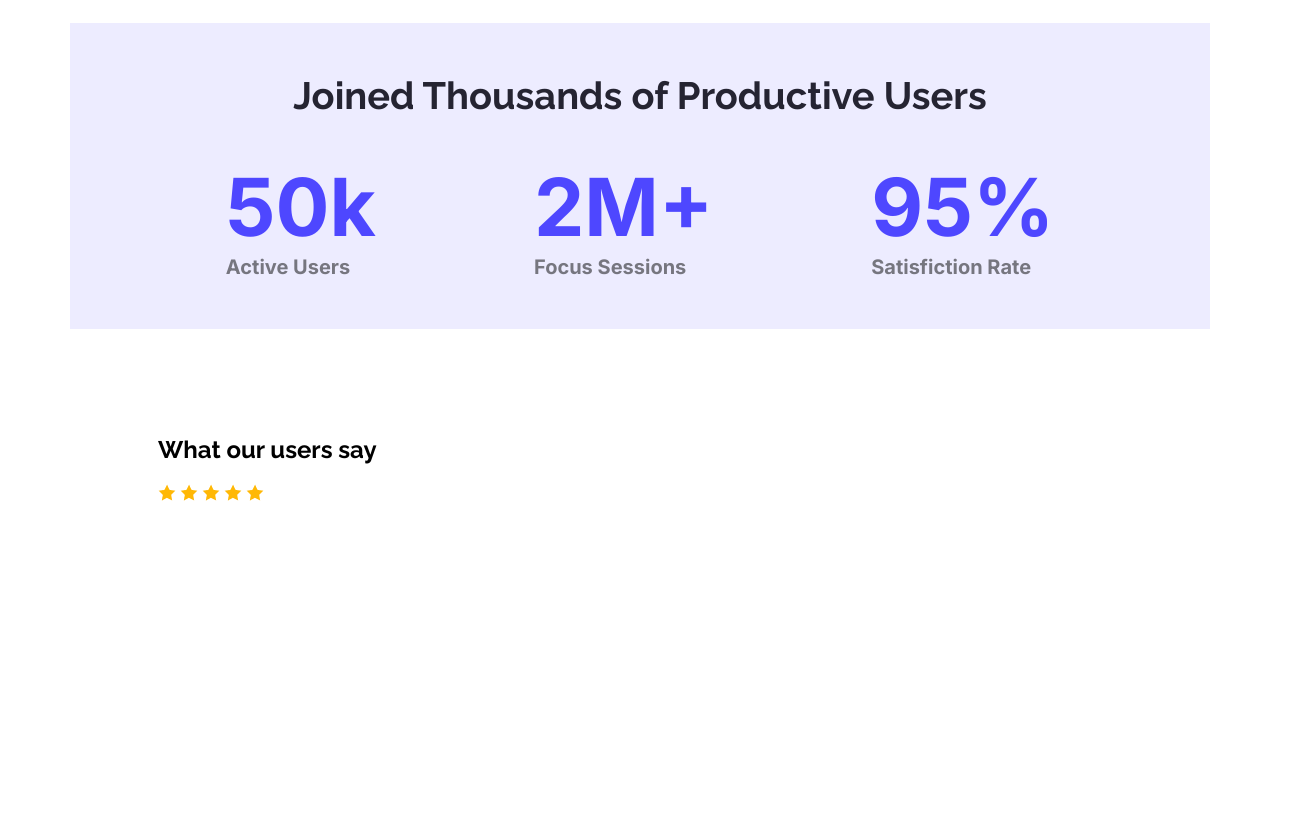
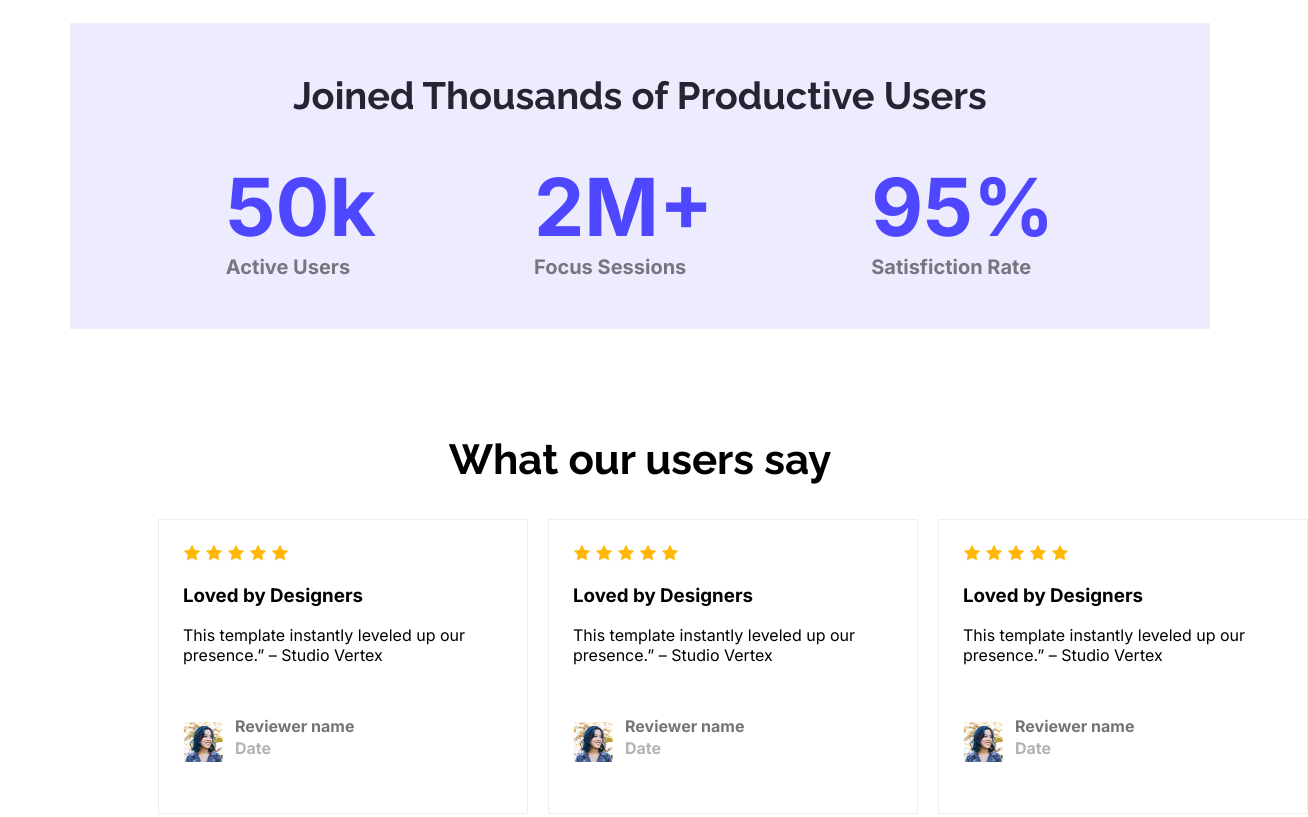
Before and after one commit to CodePoint-46615/landing-launchpad, a plain HTML site: page index.html in a window 1280 px wide. Shown: the part 1531-2348 px from the top of the page, 1308 px wide, since content can reach past the window. Before the commit the page ends 2044 px from the top, so only its background shows below. Drawn offline with Linux system fonts and the light colour scheme.

Commit message:
added review section

```diff
--- a/Styles/style.css
+++ b/Styles/style.css
@@ -148,3 +148,50 @@ header{
     align-items: center;
     margin-top: 116px;
 }
+
+/* card */
+.card-title{
+    font-weight: bold;
+    font-size: 42px;
+    text-align: center;
+}
+.card p{
+    width: 320px;
+    margin-bottom: 24px;
+}
+
+.card{
+    border: 1px solid #F2EDED;
+    width: 365px;
+    height: 245px;
+    padding: 24px;
+    background-color: rgba(255, 255, 255, 0.5);
+}
+
+.card-container{
+    display: flex;
+    gap: 20px;
+}
+.review{
+    display: flex;
+    gap: 12px;
+    align-items: center;
+}
+
+.review img{
+    width: 40px;
+    height: 40px;
+}
+
+.reviewer h5{
+    margin-bottom: 2px;
+    font-weight: 700px;
+    font-size: 1rem;
+    color: #757575;
+}
+
+.reviewer h6{
+    margin-top: 0px;
+    color: #B3B3B3;
+    font-size: 1rem;
+}
--- a/index.html
+++ b/index.html
@@ -59,7 +59,7 @@
 
         <!-- card section -->
         <section>
-            <h1 class="raleway">What our users say</h1>
+            <h1 class="card-title raleway">What our users say</h1>
             <div class="card-container">
                 <div class="card">
                     <img src="Assets/icon-star.png" alt="">
@@ -67,6 +67,47 @@
                     <img src="Assets/icon-star.png" alt="">
                     <img src="Assets/icon-star.png" alt="">
                     <img src="Assets/icon-star.png" alt="">
+                    <h3 class="inter">Loved by Designers</h3>
+                    <p class="inter">This template instantly leveled up our presence.” – Studio Vertex</p>
+                    <div class="review">
+                        <img src="Assets/avatar.png" alt="">
+                        <div class="reviewer">
+                            <h5 class="inter">Reviewer name</h5>
+                            <h6 class="inter">Date</h6>
+                        </div>
+                    </div>
+                </div>
+                <div class="card">
+                    <img src="Assets/icon-star.png" alt="">
+                    <img src="Assets/icon-star.png" alt="">
+                    <img src="Assets/icon-star.png" alt="">
+                    <img src="Assets/icon-star.png" alt="">
+                    <img src="Assets/icon-star.png" alt="">
+                    <h3 class="inter">Loved by Designers</h3>
+                    <p class="inter">This template instantly leveled up our presence.” – Studio Vertex</p>
+                    <div class="review">
+                        <img src="Assets/avatar.png" alt="">
+                        <div class="reviewer">
+                            <h5 class="inter">Reviewer name</h5>
+                            <h6 class="inter">Date</h6>
+                        </div>
+                    </div>
+                </div>
+                <div class="card">
+                    <img src="Assets/icon-star.png" alt="">
+                    <img src="Assets/icon-star.png" alt="">
+                    <img src="Assets/icon-star.png" alt="">
+                    <img src="Assets/icon-star.png" alt="">
+                    <img src="Assets/icon-star.png" alt="">
+                    <h3 class="inter">Loved by Designers</h3>
+                    <p class="inter">This template instantly leveled up our presence.” – Studio Vertex</p>
+                    <div class="review">
+                        <img src="Assets/avatar.png" alt="">
+                        <div class="reviewer">
+                            <h5 class="inter">Reviewer name</h5>
+                            <h6 class="inter">Date</h6>
+                        </div>
+                    </div>
                 </div>
             </div>
         </section>
```
